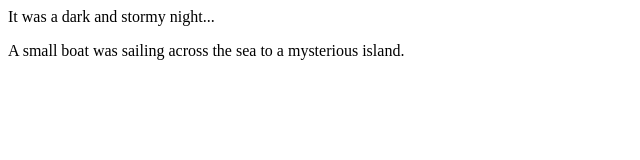
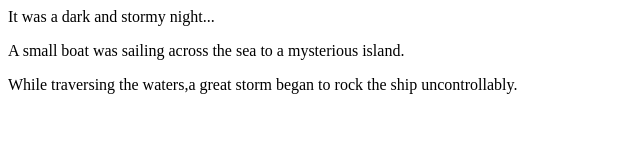
Before and after one commit to CoachMac78/fireside-story, a plain HTML site: page index.html in a window 1280 px wide. Shown: the whole page, without its empty margins (0-640 px from the left). Drawn offline with Linux system fonts and the light colour scheme.

Commit message:
added a line

```diff
--- a/index.html
+++ b/index.html
@@ -2,5 +2,6 @@
   <body>
     <p>It was a dark and stormy night...</p>
     <p>A small boat was sailing across the sea to a mysterious island.</p>
+	<p>While traversing the waters,a great storm began to rock the ship uncontrollably.</p>
   </body>
 </html>
```
